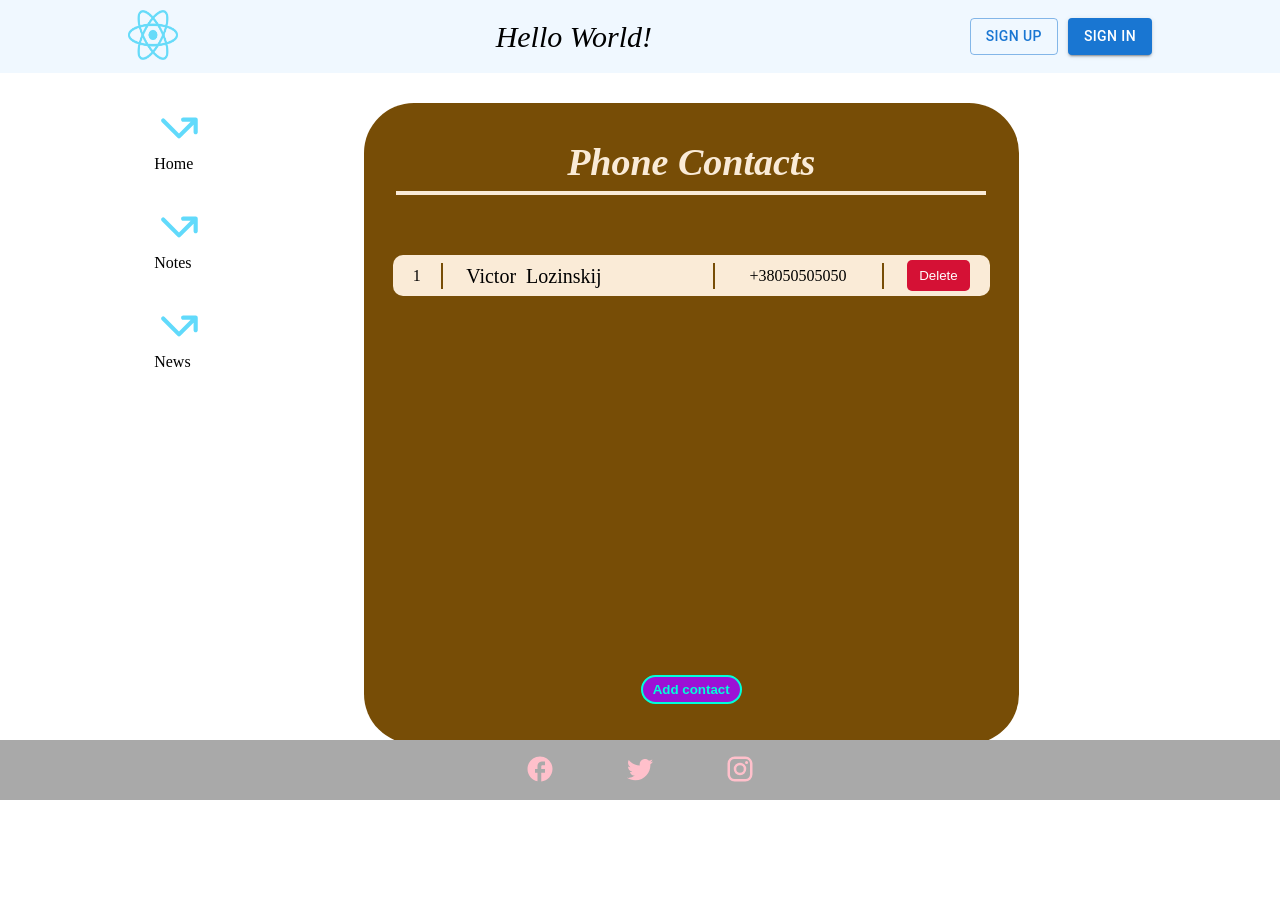
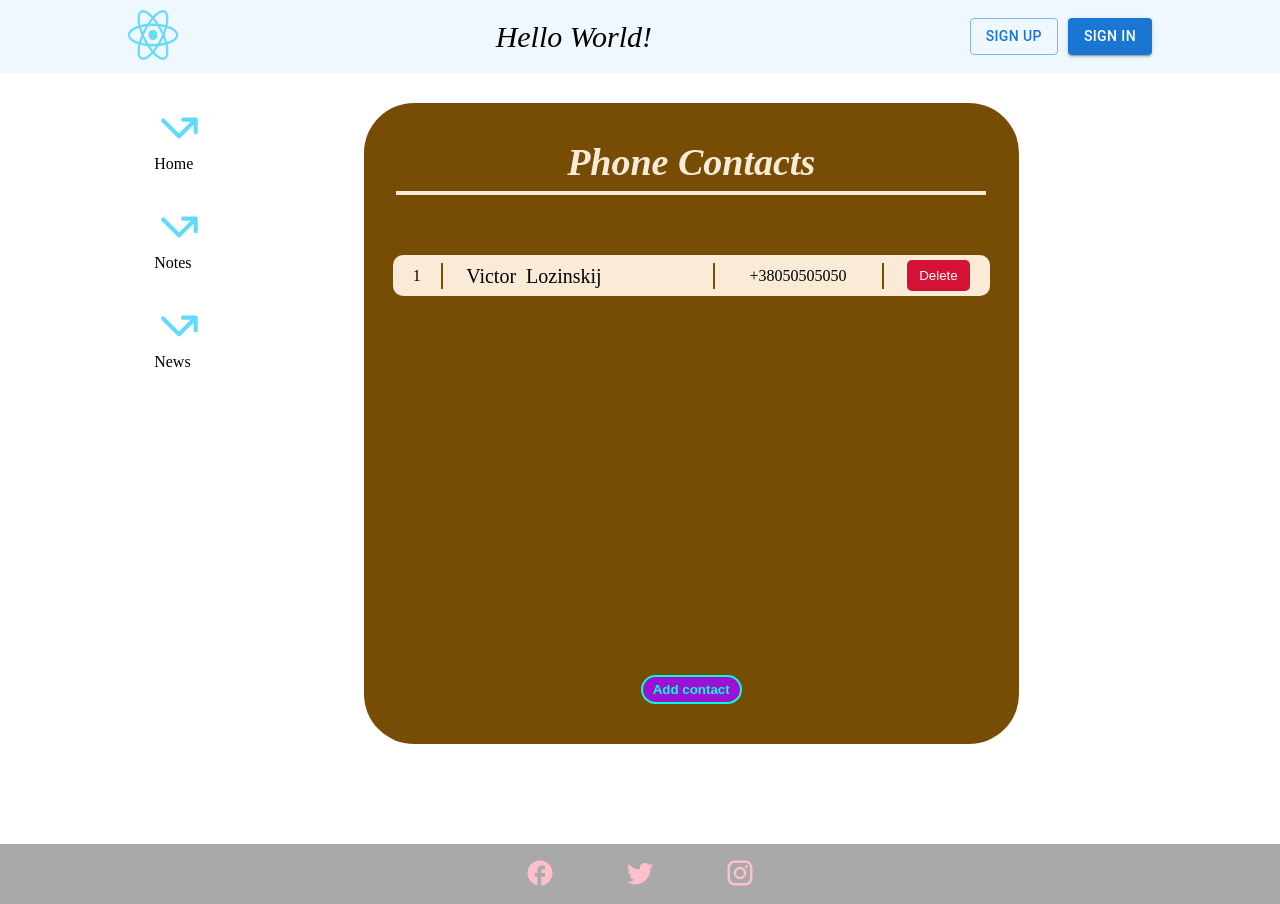
Before and after one commit to VictorLozya/Hillel-HW-Lozinskij, a React (Create React App) app in the folder hw1/: page / in a window 1280 px wide. Before the commit the page ends 800 px from the top, so only its background shows below. Built offline with nearby package versions, Linux system fonts and the light colour scheme.

Commit message:
Виправив багу з футером

```diff
--- a/hw1/src/components/footer/footer.module.scss
+++ b/hw1/src/components/footer/footer.module.scss
@@ -4,8 +4,9 @@
   flex-direction: column;
   justify-content: center;
   width: 100%;
+  margin-top: 100px;
   height: 60px;
-  position: absolute;
+  position: relative;
   bottom: 0;
   background-color: darkgray;
   &__container {
```
